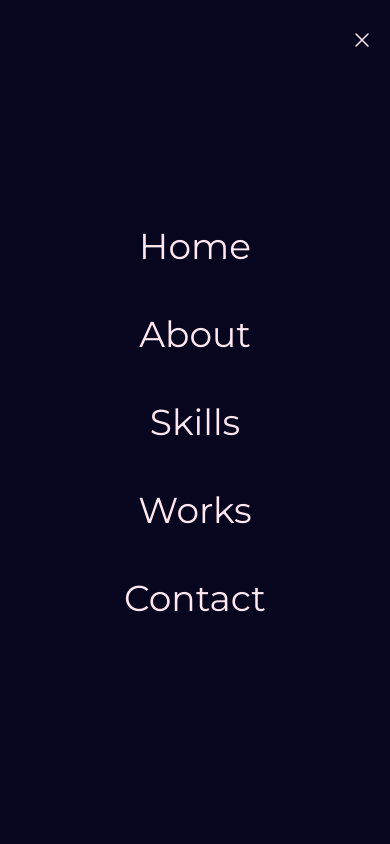
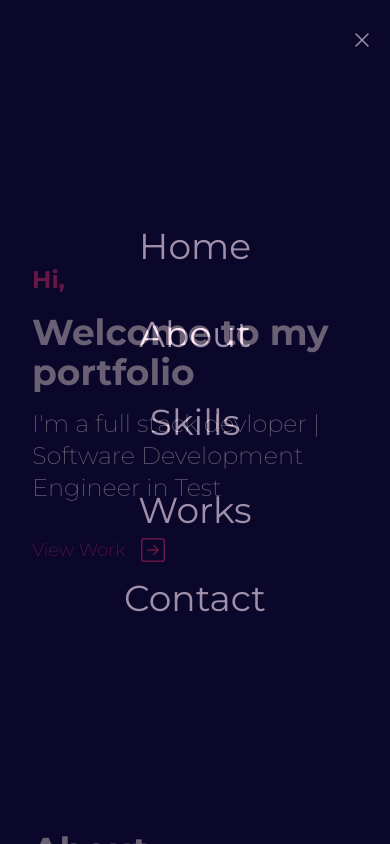
Before and after one commit to KaiIemsawat/portfolio-02-blue, a React (Create React App) app: page / in a window 390 px wide. Both pictures are taken after a click on the element 362 px from the left and 40 px from the top of the page. Shown: the top 844 px of the page. Built offline with nearby package versions, Linux system fonts and the light colour scheme.

Commit message:
some links and wrap up. should do some refactor

```diff
--- a/package.json
+++ b/package.json
@@ -9,6 +9,7 @@
         "react": "^18.2.0",
         "react-dom": "^18.2.0",
         "react-scripts": "5.0.1",
+        "react-scroll": "^1.9.0",
         "web-vitals": "^2.1.4"
     },
     "scripts": {
--- a/src/components/Contact.jsx
+++ b/src/components/Contact.jsx
@@ -2,7 +2,7 @@ const Contact = () => {
     return (
         <div
             className="w-full h-screen bg-cblue-800 flex flex-col justify-center items-center px-8"
-            name="contct"
+            name="contact"
         >
             <div className="text-right pb-8 sm:pl-4 max-w-[600px] w-full">
                 <p className="text-4xl font-bold inline border-b-4 border-cpink-500 text-cpink-50">
@@ -43,7 +43,6 @@ const Contact = () => {
                     placeholder="Your email"
                     required
                 />
-
                 <textarea
                     className="bg-cblue-800 border border-cpink-500 rounded-md p-2 mb-2"
                     name="message"
--- a/src/components/Navbar.jsx
+++ b/src/components/Navbar.jsx
@@ -1,4 +1,6 @@
 import { useEffect, useState } from "react";
+import { Link } from "react-scroll";
+
 import Logo from "../assets/logo1.png";
 import ListMenu from "../icons/ListMenu";
 import XMark from "../icons/XMark";
@@ -26,8 +28,8 @@ const Navbar = () => {
 
     return (
         <div
-            className={`fixed w-full h-[80px] flex justify-between items-center px-4 bg-cblue-800 text-cpink-50 ${
-                scrollTop === 0
+            className={`fixed z-50 w-full h-[80px] flex justify-between items-center px-4 bg-cblue-800 text-cpink-50 ${
+                scrollTop === 0 && !isNav
                     ? ""
                     : "opacity-60 shadow-2xl shadow-cblue-800/50"
             }`}
@@ -39,11 +41,31 @@ const Navbar = () => {
 
             {/* Menu */}
             <ul className="hidden md:flex list-none">
-                <li>Home</li>
-                <li>About</li>
-                <li>Skills</li>
-                <li>Works</li>
-                <li>Contact</li>
+                <li className="hover:text-cpink-500 hover:underline">
+                    <Link to="home" smooth>
+                        Home
+                    </Link>
+                </li>
+                <li className="hover:text-cpink-500 hover:underline">
+                    <Link to="about" smooth>
+                        About
+                    </Link>
+                </li>
+                <li className="hover:text-cpink-500 hover:underline">
+                    <Link to="skills" smooth>
+                        Skills
+                    </Link>
+                </li>
+                <li className="hover:text-cpink-500 hover:underline">
+                    <Link to="works" smooth>
+                        Works
+                    </Link>
+                </li>
+                <li className="hover:text-cpink-500 hover:underline">
+                    <Link to="contact" smooth>
+                        Contact
+                    </Link>
+                </li>
             </ul>
 
             {/* Hamburger */}
@@ -56,14 +78,34 @@ const Navbar = () => {
                 className={
                     !isNav
                         ? "hidden"
-                        : "list-none absolute top-0 left-0 w-full h-screen bg-cblue-900 flex flex-col justify-center items-center"
+                        : "list-none absolute top-0 left-0 w-full h-screen bg-cblue-900 flex flex-col justify-center items-center "
                 }
             >
-                <li className="py-6 text-4xl">Home</li>
-                <li className="py-6 text-4xl">About</li>
-                <li className="py-6 text-4xl">Skills</li>
-                <li className="py-6 text-4xl">Works</li>
-                <li className="py-6 text-4xl">Contact</li>
+                <li className="py-6 text-4xl hover:text-cpink-500 hover:underline">
+                    <Link to="home" smooth onClick={handleClick}>
+                        Home
+                    </Link>
+                </li>
+                <li className="py-6 text-4xl hover:text-cpink-500 hover:underline">
+                    <Link to="about" smooth onClick={handleClick}>
+                        About
+                    </Link>
+                </li>
+                <li className="py-6 text-4xl hover:text-cpink-500 hover:underline">
+                    <Link to="skills" smooth onClick={handleClick}>
+                        Skills
+                    </Link>
+                </li>
+                <li className="py-6 text-4xl hover:text-cpink-500 hover:underline">
+                    <Link to="works" smooth onClick={handleClick}>
+                        Works
+                    </Link>
+                </li>
+                <li className="py-6 text-4xl hover:text-cpink-500 hover:underline">
+                    <Link to="contact" smooth onClick={handleClick}>
+                        Contact
+                    </Link>
+                </li>
             </ul>
 
             {/* Social Media */}
@@ -72,7 +114,8 @@ const Navbar = () => {
                     <li className="w-[160px] h-[60px]  flex justify-between items-center ml-[-100px] hover:ml-[-10px] duration-700">
                         <a
                             className=" flex justify-between items-center w-full text-cpink-20"
-                            href=""
+                            href="https://www.linkedin.com/in/kaiiemsawat/"
+                            target="_blank"
                         >
                             <p className="text-cpink-600 font-semibold">
                                 LinkedIn
@@ -83,7 +126,8 @@ const Navbar = () => {
                     <li className="w-[160px] h-[60px]  flex justify-between items-center ml-[-100px] hover:ml-[-10px] duration-700">
                         <a
                             className=" flex justify-between items-center w-full text-cpink-20"
-                            href=""
+                            href="https://github.com/KaiIemsawat"
+                            target="_blank"
                         >
                             <p className="text-cpink-600 font-semibold">
                                 GitHub
@@ -94,22 +138,23 @@ const Navbar = () => {
                     <li className="w-[160px] h-[60px]  flex justify-between items-center ml-[-100px] hover:ml-[-10px] duration-700">
                         <a
                             className=" flex justify-between items-center w-full text-cpink-20"
-                            href=""
+                            href="mailto:kaiiemsawat@gmail.com"
                         >
                             <p className="text-cpink-600 font-semibold">Mail</p>
                             <Mail />
                         </a>
                     </li>
                     <li className="w-[160px] h-[60px]  flex justify-between items-center ml-[-100px] hover:ml-[-10px] duration-700">
-                        <a
+                        <Link
                             className=" flex justify-between items-center w-full text-cpink-20"
-                            href=""
+                            to="about"
+                            smooth
                         >
                             <p className="text-cpink-600 font-semibold">
                                 About
                             </p>
                             <Person />
-                        </a>
+                        </Link>
                     </li>
                 </ul>
             </div>
```
Also changed, not shown: 1 other file (tests, documents, lock files or other folders).
